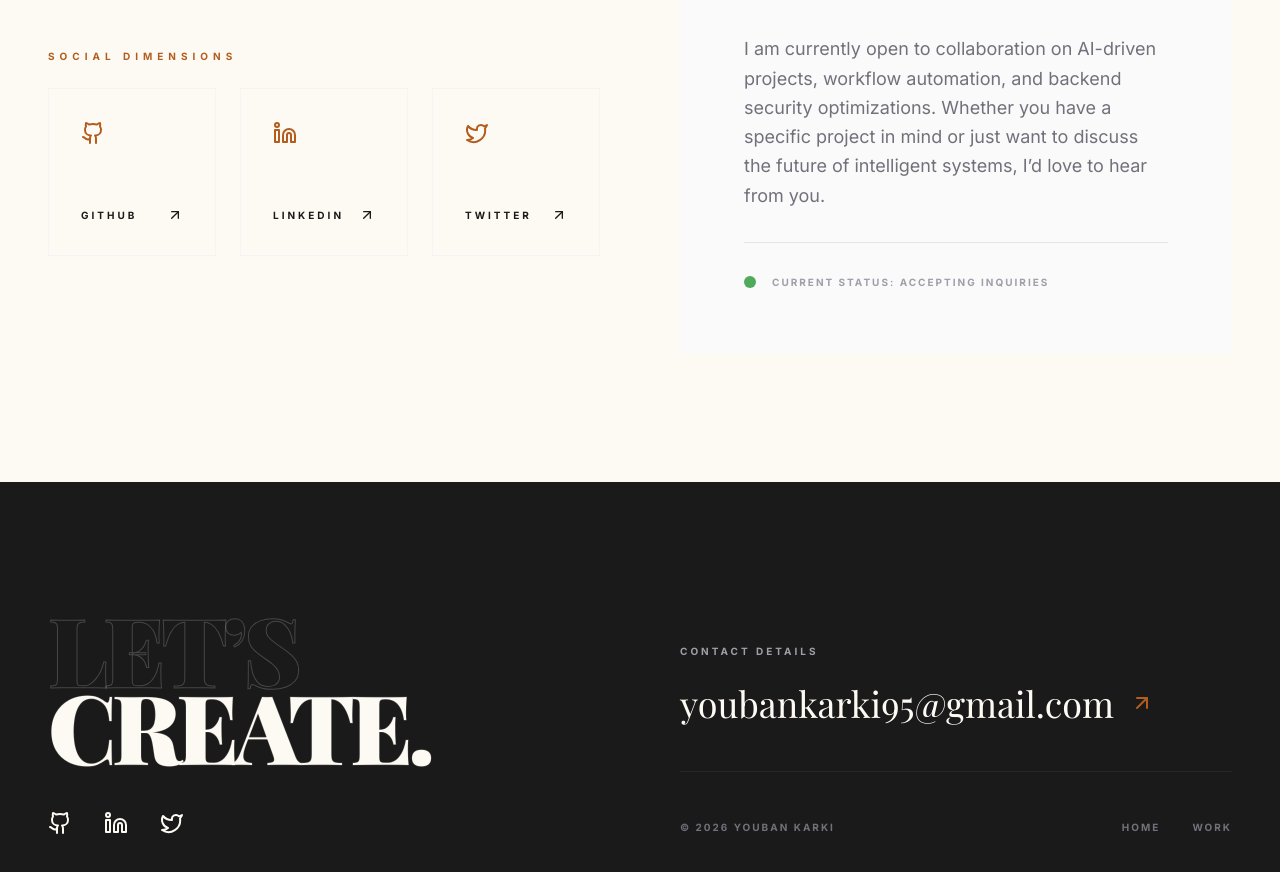
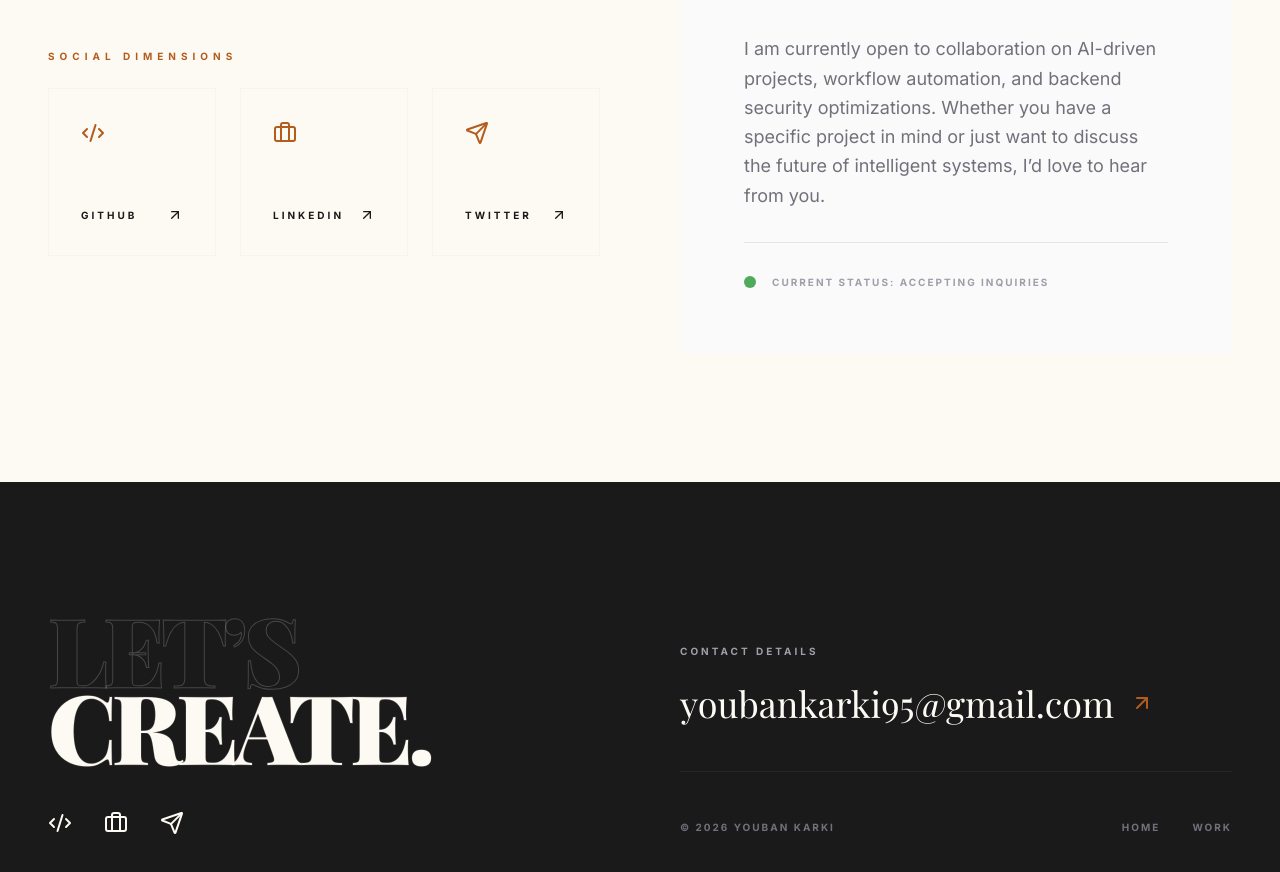
Before and after one commit to DonDai107/Portfolio, a Next.js app: page /contact in a window 1280 px wide. Shown: the part 668-1540 px from the top of the page. Built offline with nearby package versions, Linux system fonts and the light colour scheme; a web font is replaced by a local one.

Commit message:
fix: replace missing brand icons in lucide-react with available alternatives

```diff
--- a/src/app/contact/page.tsx
+++ b/src/app/contact/page.tsx
@@ -1,13 +1,13 @@
 'use client'
 
 import React from 'react'
-import { ArrowUpRight, Github, Linkedin, Mail, Twitter } from 'lucide-react'
+import { ArrowUpRight, Code2, Briefcase, Mail, Send } from 'lucide-react'
 
 export default function Contact() {
   const socials = [
-    { name: 'GitHub', link: 'https://github.com/DonDai107', icon: <Github /> },
-    { name: 'LinkedIn', link: 'https://linkedin.com/in/youbankarki', icon: <Linkedin /> },
-    { name: 'Twitter', link: 'https://twitter.com/youbankarki', icon: <Twitter /> },
+    { name: 'GitHub', link: 'https://github.com/DonDai107', icon: <Code2 /> },
+    { name: 'LinkedIn', link: 'https://linkedin.com/in/youbankarki', icon: <Briefcase /> },
+    { name: 'Twitter', link: 'https://twitter.com/youbankarki', icon: <Send /> },
   ]
 
   return (
--- a/src/components/Footer.tsx
+++ b/src/components/Footer.tsx
@@ -1,6 +1,6 @@
 import React from 'react'
 import Link from 'next/link'
-import { Github, Linkedin, Twitter, ArrowUpRight } from 'lucide-react'
+import { Code2, Briefcase, Send, ArrowUpRight } from 'lucide-react'
 
 export const Footer = () => {
   return (
@@ -12,9 +12,9 @@ export const Footer = () => {
               LET&rsquo;S <br /> <span className="text-background">CREATE.</span>
             </h2>
             <div className="flex gap-8">
-              <a href="https://github.com/DonDai107" target="_blank" className="hover:text-accent-terracotta transition-colors"><Github size={24} /></a>
-              <a href="https://linkedin.com/in/youbankarki" target="_blank" className="hover:text-accent-terracotta transition-colors"><Linkedin size={24} /></a>
-              <a href="https://twitter.com/youbankarki" target="_blank" className="hover:text-accent-terracotta transition-colors"><Twitter size={24} /></a>
+              <a href="https://github.com/DonDai107" target="_blank" className="hover:text-accent-terracotta transition-colors"><Code2 size={24} /></a>
+              <a href="https://linkedin.com/in/youbankarki" target="_blank" className="hover:text-accent-terracotta transition-colors"><Briefcase size={24} /></a>
+              <a href="https://twitter.com/youbankarki" target="_blank" className="hover:text-accent-terracotta transition-colors"><Send size={24} /></a>
             </div>
           </div>
 
```
